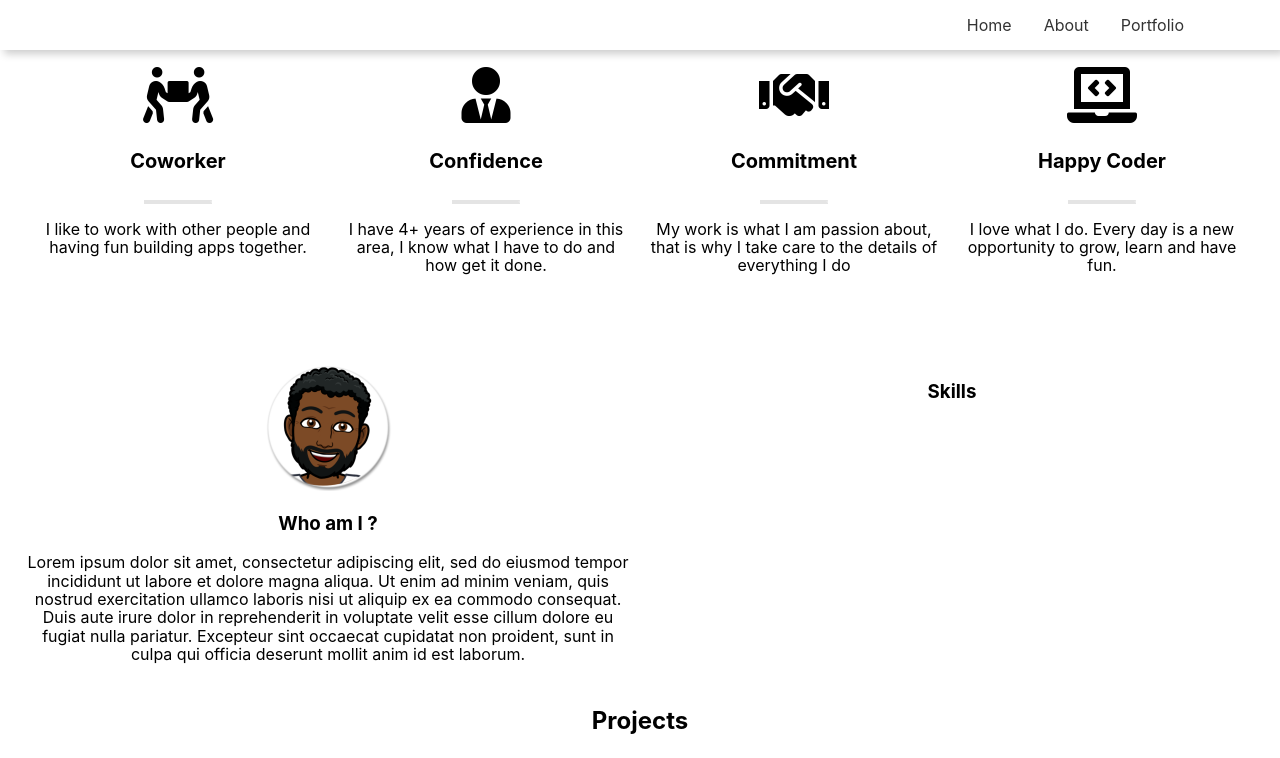
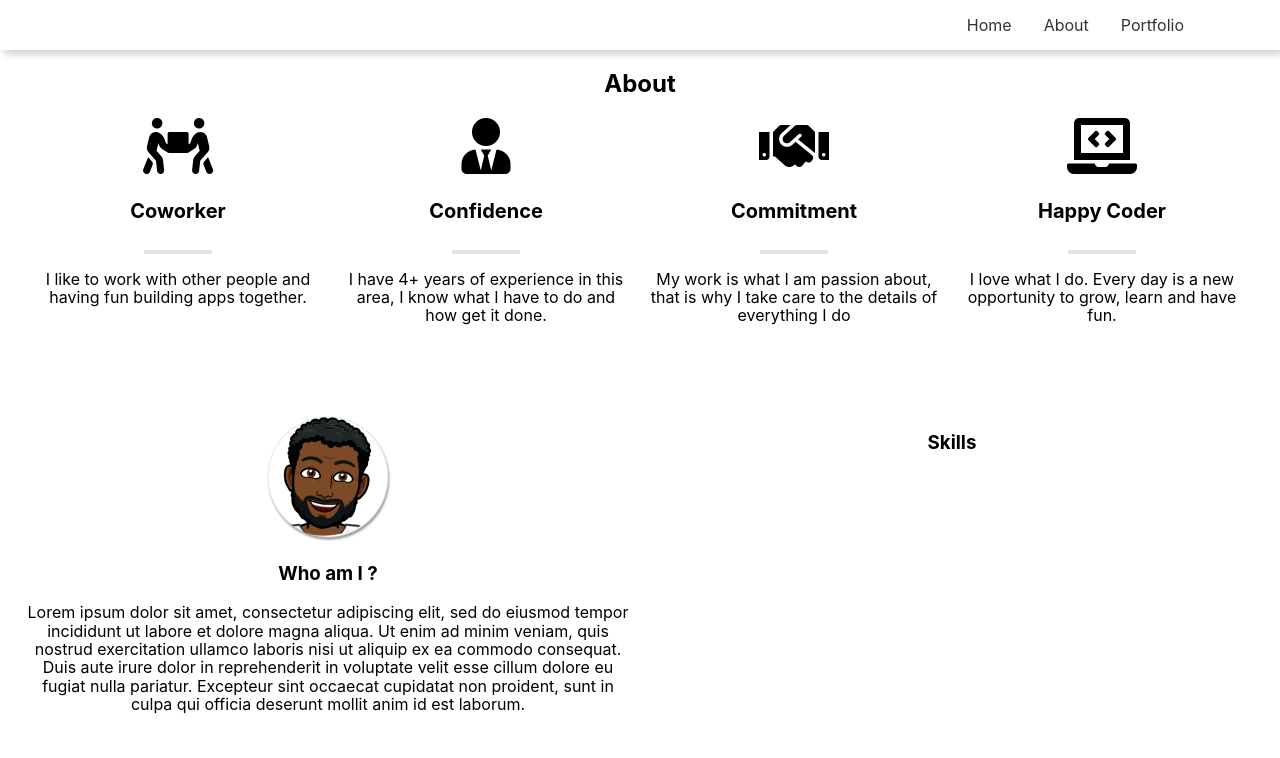
Before and after one commit to JeanMichaelRosario/iamjongui, a React (Create React App) app: page / in a window 1280 px wide. Shown: the top 758 px of the page. Built offline with nearby package versions, Linux system fonts and the light colour scheme; some icons are missing.

Commit message:
adding margin-top-70 class

```diff
--- a/src/Styles/index.css
+++ b/src/Styles/index.css
@@ -15,6 +15,10 @@ code {
 
 i {
   font-size: 3.5em;
+}
+
+.margin-top-70{
+  margin-top: 70px;
 }
 
 /* ICONS */
```
